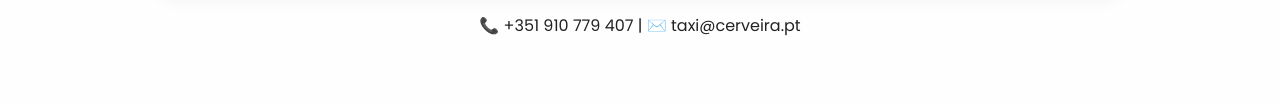
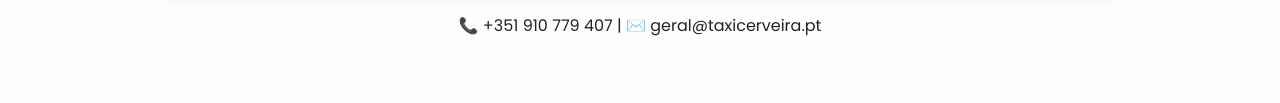
Before and after one commit to Pauloarf/TaxiCerveira, a plain HTML site: page index.html in a window 1280 px wide. Shown: the part 3411-3514 px from the top of the page. Drawn offline with nearby package versions, Linux system fonts and the light colour scheme.

Commit message:
Changes email to the correct one

```diff
--- a/index.html
+++ b/index.html
@@ -679,7 +679,7 @@
 
         </form>
 
-        <p style="text-align:center; margin-top:1rem;">📞 +351 910 779 407 | ✉️ taxi@cerveira.pt</p>
+        <p style="text-align:center; margin-top:1rem;">📞 +351 910 779 407 | ✉️ geral@taxicerveira.pt</p>
     </section>
 
   <footer>
```
